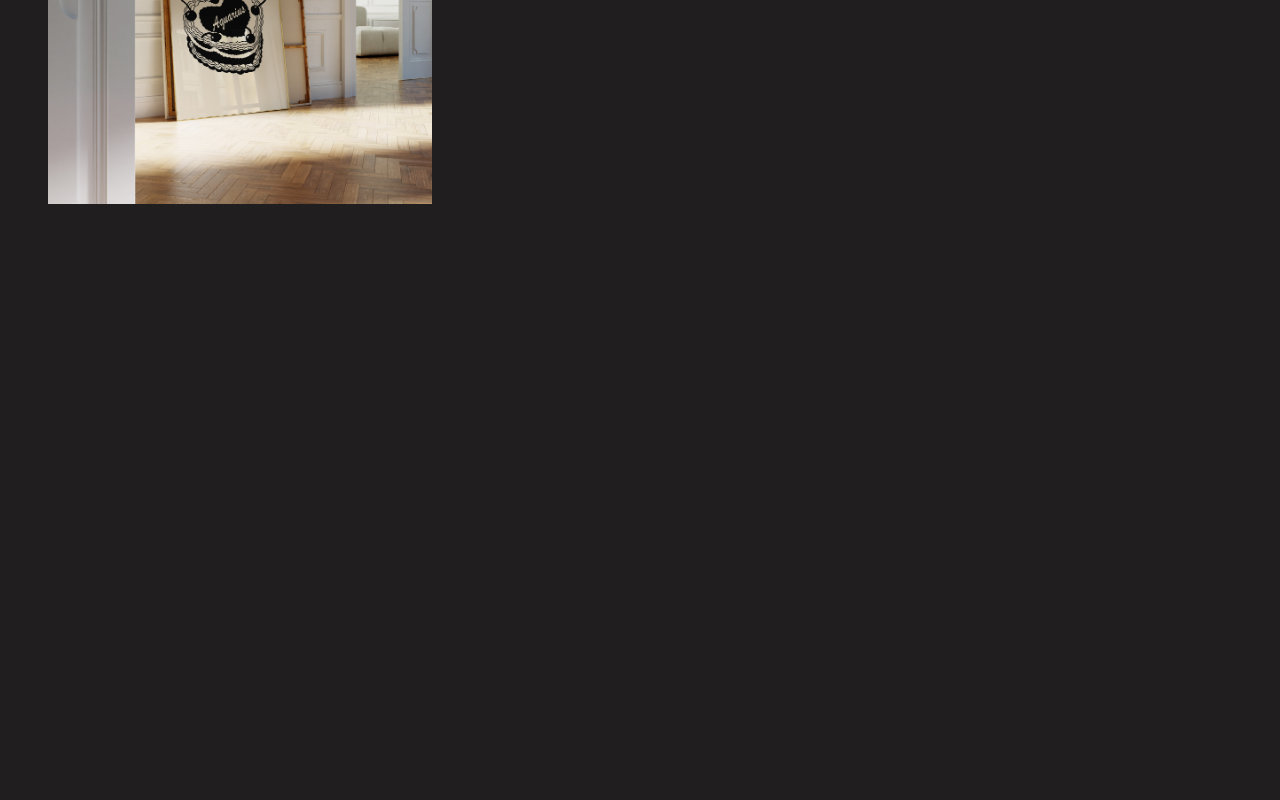
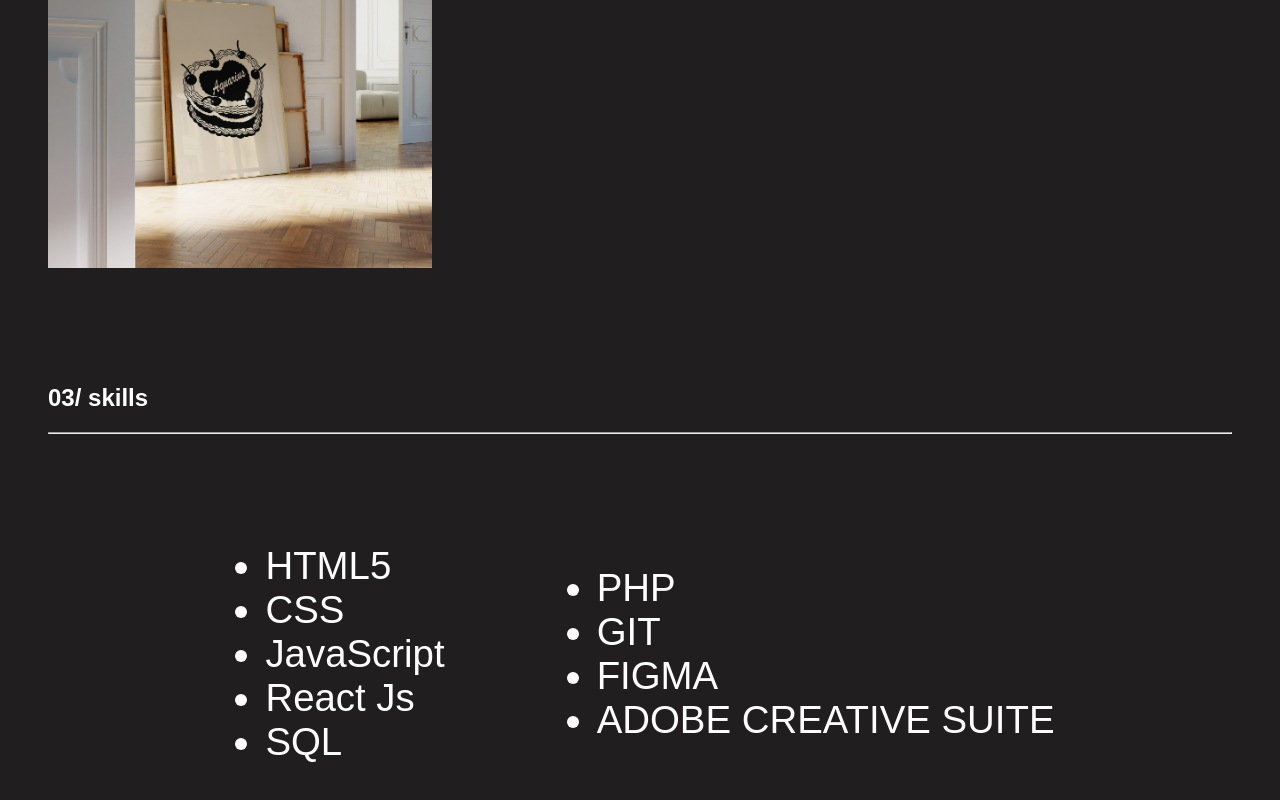
Before and after one commit to jmcushnie/portfolio-v3, a React (Create React App) app: page / in a window 1280 px wide. Shown: the part 2032-2832 px from the top of the page. Before the commit the page ends 2284 px from the top, so only its background shows below. Built offline with nearby package versions, Linux system fonts and the light colour scheme.

Commit message:
skills component

```diff
--- a/src/App.css
+++ b/src/App.css
@@ -70,7 +70,7 @@ nav {
 
 .card-content {
   padding: 1rem;
-  opacity: 0; /* Initially hidden */
+  opacity: 0;
   transition: opacity 0.3s ease;
   position: absolute;
   top: 0;
@@ -94,4 +94,30 @@ nav {
   display: grid;
   grid-template-columns: repeat(auto-fill, minmax(300px, 1fr));
   gap: 1rem;
+  padding-top: 4rem;
 }
+
+.links {
+  display: flex;
+  justify-content: center;
+}
+
+.links a {
+  text-decoration: none;
+  color: white;
+  margin: 0 0.5rem;
+  border: solid 1px #201e1f;
+  border-radius: 15px;
+  background-color: #201e1f;
+  padding: 0.3rem;
+  font-size: small;
+}
+
+.skills-list {
+  display: flex;
+  align-items: center;
+  justify-content: center;
+  gap: 7rem;
+  font-size: 3vw;
+  padding: 5vw;
+}
--- a/src/App.js
+++ b/src/App.js
@@ -5,6 +5,7 @@ import NavBar from "./components/navBar";
 import Hero from "./components/Hero";
 import About from "./components/About";
 import Projects from "./components/Projects";
+import Skills from "./components/Skills";
 
 function App() {
   return (
@@ -13,6 +14,7 @@ function App() {
       <Hero />
       <About />
       <Projects />
+      <Skills />
     </main>
   );
 }
--- a/src/components/ProjectCard.js
+++ b/src/components/ProjectCard.js
@@ -9,6 +9,14 @@ function ProjectCard(props) {
       <div className="card-content">
         <h3 className="title">{props.title}</h3>
         <p className="description">{props.description}</p>
+        <div className="links">
+          <a href={props.link1} target="_blank" rel="noopener noreferrer">
+            View Live
+          </a>
+          <a href={props.link2} target="_blank" rel="noopener noreferrer">
+            View Github
+          </a>
+        </div>
       </div>
     </div>
   );
--- a/src/components/Projects.js
+++ b/src/components/Projects.js
@@ -11,9 +11,11 @@ function Projects() {
         </div>
         <div className="project-cards-container">
           <ProjectCard
-            title="Project 1"
-            description="Description of Project 1."
+            title="Cocktail Search App"
+            description="A cocktail search app using React js, TheCocktailDB API and CSS"
             imageSrc={require("../img/aqua mock 3.jpg")}
+            link1="https://jess-cocktail-club.netlify.app/"
+            link2="https://github.com/jmcushnie/cocktail-club.git"
           />
           <ProjectCard
             title="Project 2"
--- /dev/null
+++ b/src/components/Skills.js
@@ -0,0 +1,33 @@
+import React from "react";
+
+function Skills() {
+  return (
+    <section className="about-section">
+      <div>
+        <h2>03/ skills</h2>
+        <hr className="line"></hr>
+        <section className="skills-list">
+          <div>
+            <ul>
+              <li>HTML5</li>
+              <li>CSS</li>
+              <li>JavaScript</li>
+              <li>React Js</li>
+              <li>SQL</li>
+            </ul>
+          </div>
+          <div>
+            <ul>
+              <li>PHP</li>
+              <li>GIT</li>
+              <li>FIGMA</li>
+              <li>ADOBE CREATIVE SUITE</li>
+            </ul>
+          </div>
+        </section>
+      </div>
+    </section>
+  );
+}
+
+export default Skills;
```
